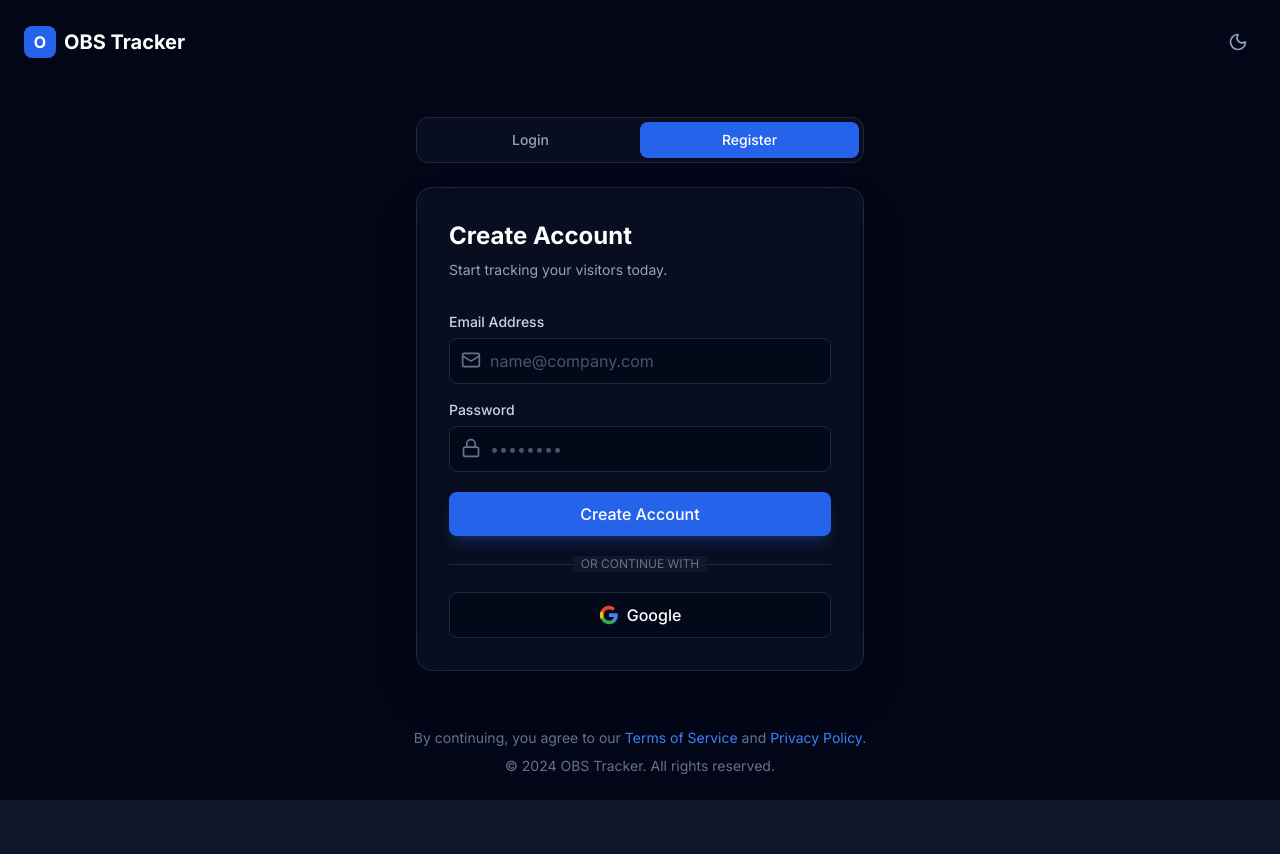
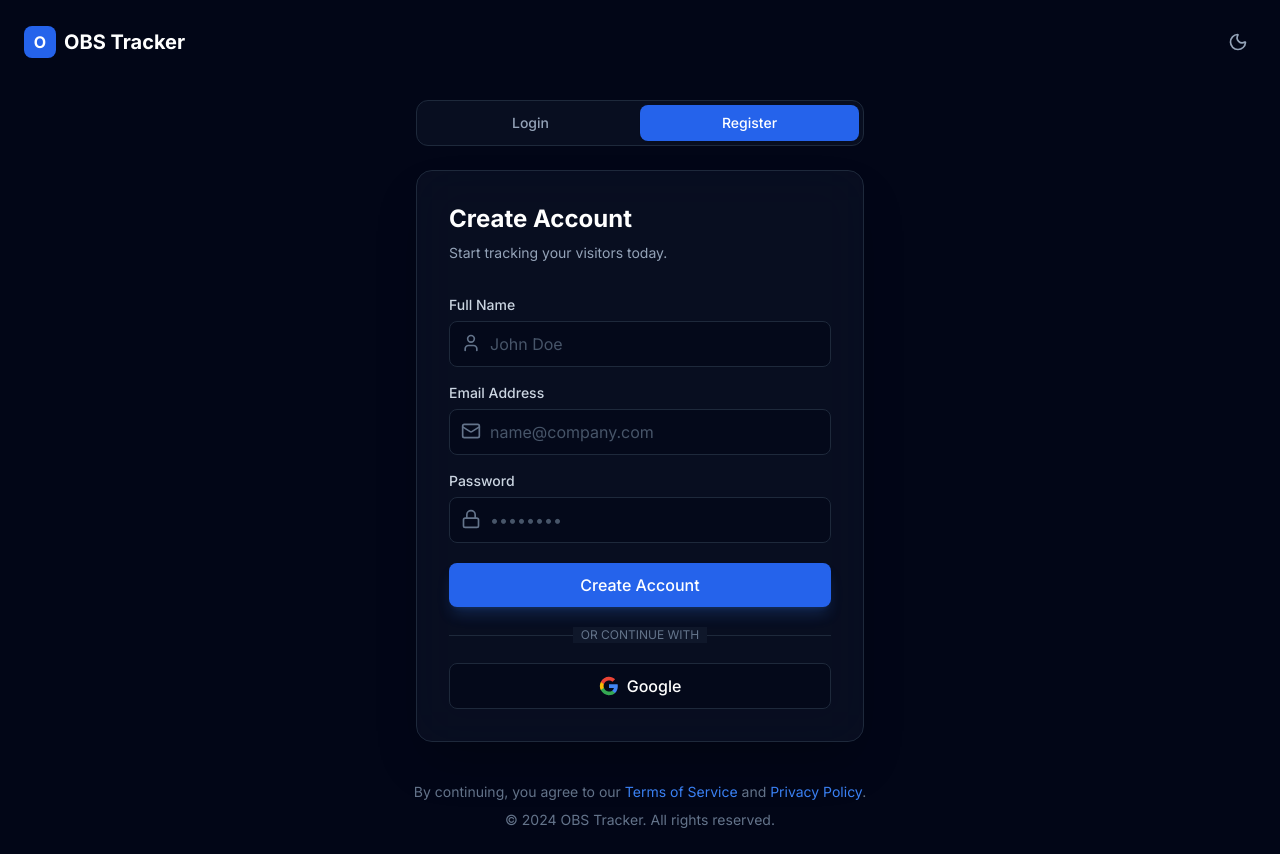
Before and after one commit to heyshreee/obs-real-time-tracker, a React (Vite) app in the folder frontend/: page /register in a window 1280 px wide. Before the commit the page ends 800 px from the top, so only its background shows below. Built offline with nearby package versions, Linux system fonts and the light colour scheme; no server answers.

Commit message:
feat: add name field to registration form
- Add name input field to Register page
- Include name in registration API request

```diff
--- a/frontend/src/pages/Register.jsx
+++ b/frontend/src/pages/Register.jsx
@@ -1,12 +1,13 @@
 import { useState } from 'react';
 import { useNavigate, Link } from 'react-router-dom';
 import { motion } from 'framer-motion';
-import { Mail, Lock, Loader2, Moon } from 'lucide-react';
+import { Mail, Lock, Loader2, Moon, User } from 'lucide-react';
 import { apiRequest } from '../utils/api';
 import { setToken } from '../utils/auth';
 import { useToast } from '../context/ToastContext';
 
 export default function Register() {
+    const [name, setName] = useState('');
     const [email, setEmail] = useState('');
     const [password, setPassword] = useState('');
     const [loading, setLoading] = useState(false);
@@ -20,7 +21,7 @@ export default function Register() {
         try {
             await apiRequest('/auth/register', {
                 method: 'POST',
-                body: JSON.stringify({ email, password }),
+                body: JSON.stringify({ name, email, password }),
             });
             // Auto-login after registration
             const loginData = await apiRequest('/auth/login', {
@@ -79,6 +80,20 @@ export default function Register() {
 
                         <form onSubmit={handleSubmit} className="space-y-5">
                             <div className="space-y-4">
+                                <div>
+                                    <label className="block text-sm font-medium text-slate-300 mb-1.5">Full Name</label>
+                                    <div className="relative">
+                                        <User className="absolute left-3 top-3 h-5 w-5 text-slate-500" />
+                                        <input
+                                            type="text"
+                                            required
+                                            value={name}
+                                            onChange={(e) => setName(e.target.value)}
+                                            className="w-full bg-slate-950/50 border border-slate-800 rounded-lg pl-10 pr-4 py-2.5 text-slate-200 placeholder-slate-600 focus:outline-none focus:ring-2 focus:ring-blue-500/50 focus:border-blue-500/50 transition-all"
+                                            placeholder="John Doe"
+                                        />
+                                    </div>
+                                </div>
                                 <div>
                                     <label className="block text-sm font-medium text-slate-300 mb-1.5">Email Address</label>
                                     <div className="relative">
```
